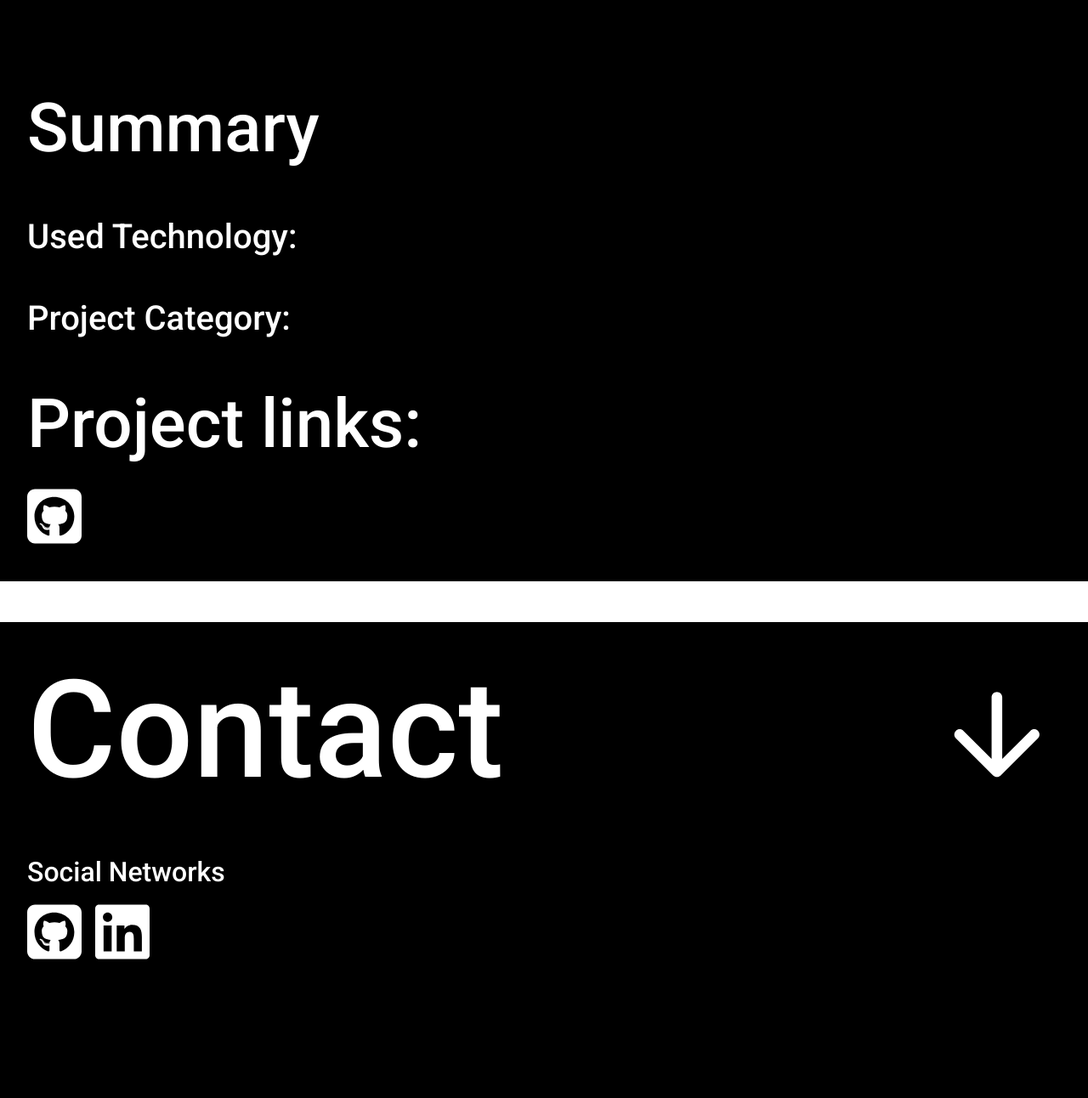
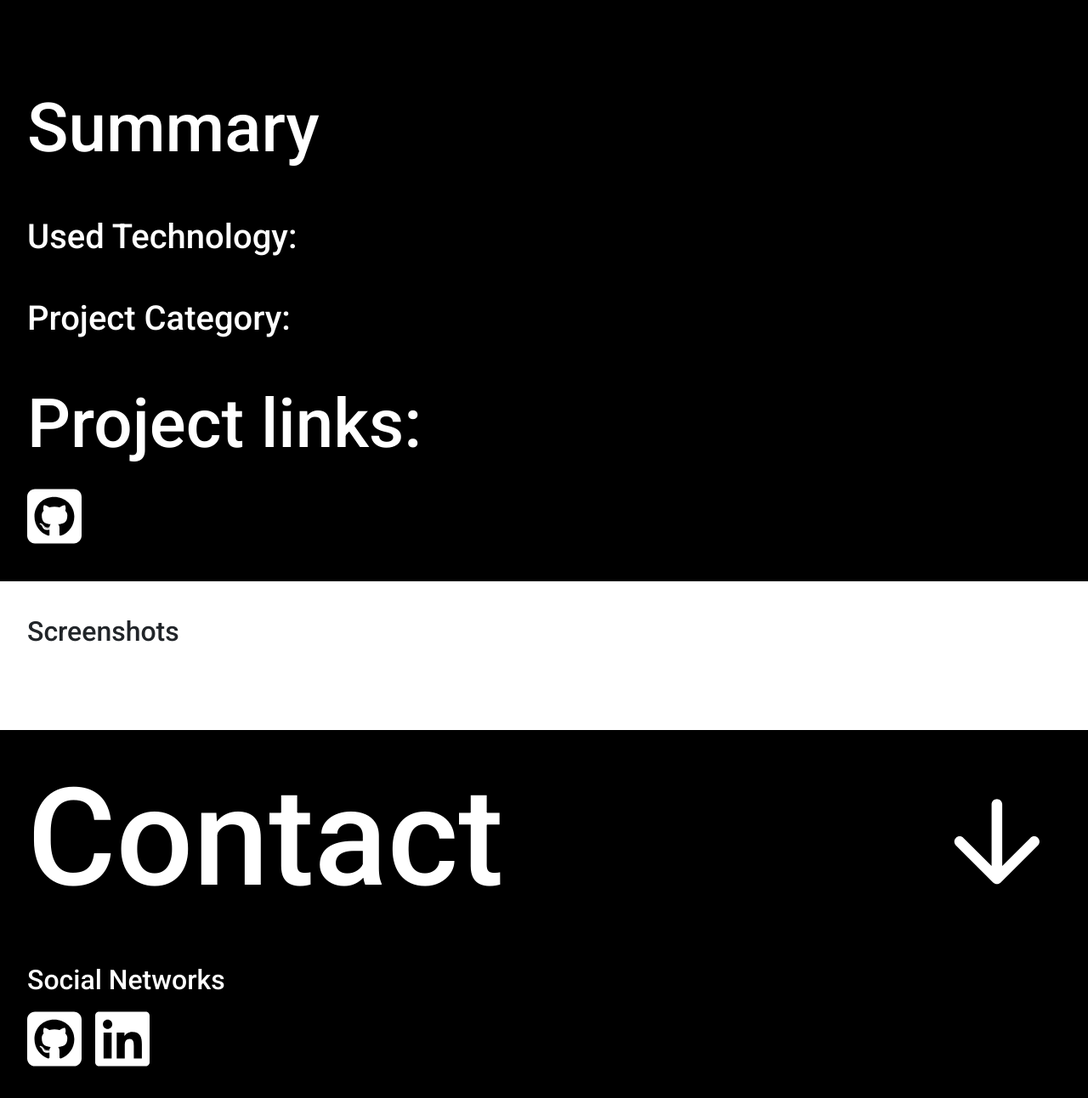
Before and after one commit to pedro092692/portfolio_2024, a Flask app: page /project/1 in a window 1280 px wide. Shown: the part 521-1813 px from the top of the page at 85% size. Before the commit the page ends 1650 px from the top, so only its background shows below. Run offline with Flask 3, Linux system fonts and the light colour scheme; data that the repository does not hold is empty; some libraries are stand-ins or nearby versions.

Commit message:
add screenshot section in main.project

```diff
--- a/app/static/css/main/project.css
+++ b/app/static/css/main/project.css
@@ -102,5 +102,11 @@
     align-items: center;
 }
 
+.screenshots{
+    display: flex;
+    flex-direction: column;
+    padding: 40px 32px;
+    gap: 16px;
+}
 
 /* end project info section */
--- a/app/templates/main/project.html
+++ b/app/templates/main/project.html
@@ -28,7 +28,7 @@
 
     <!-- screenshots section -->
     <section class="screenshots">
-
+        {% include 'main/project/screenshots.html' %}
     </section>
     <!-- end screenshots section -->
 
--- /dev/null
+++ b/app/templates/main/project/screenshots.html
@@ -0,0 +1,8 @@
+<div class="screenshot-content">
+    <h2>Screenshots</h2>
+
+    {% for screenshot in project.screenshots %}
+        <img src="{{ screenshot.img_url }}" alt="project screenshot" width="512">
+    {% endfor %}
+
+</div>
```
